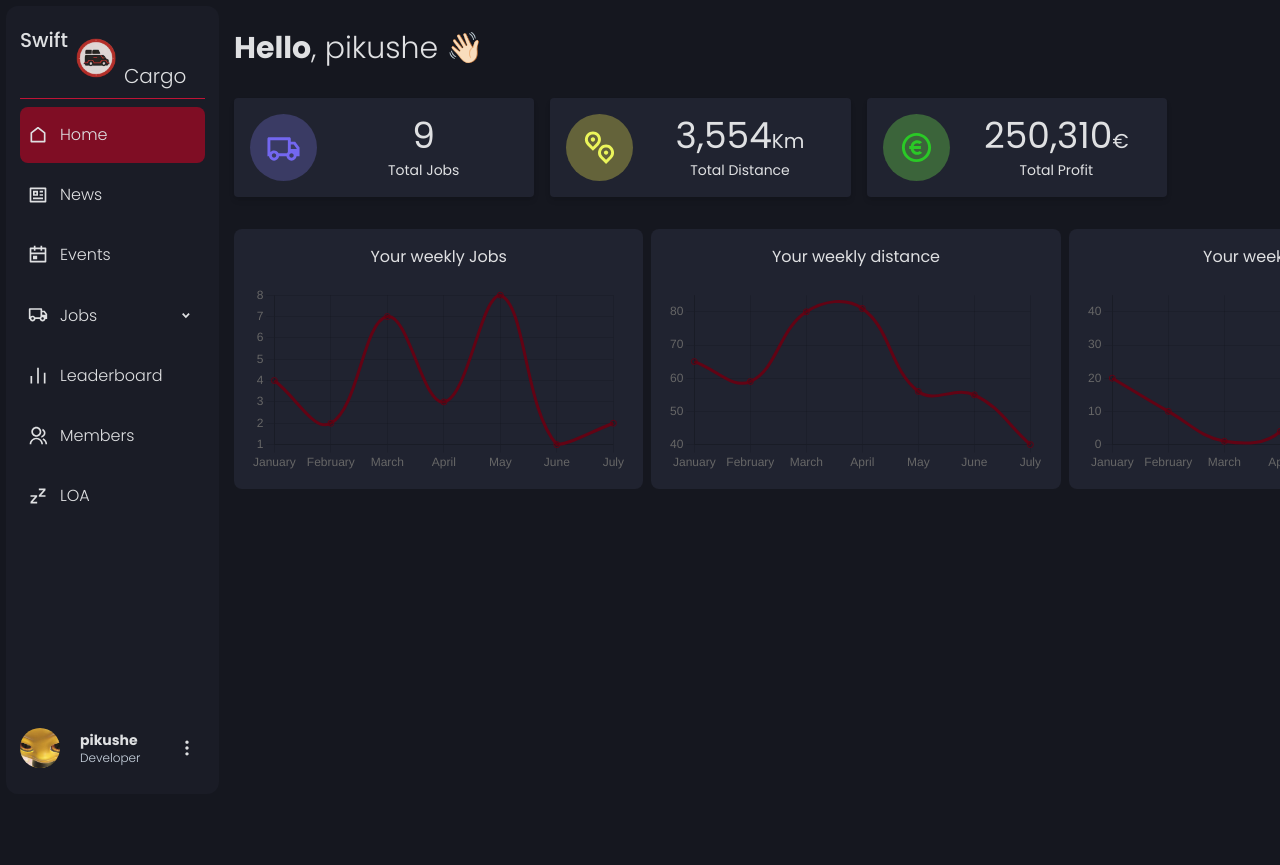
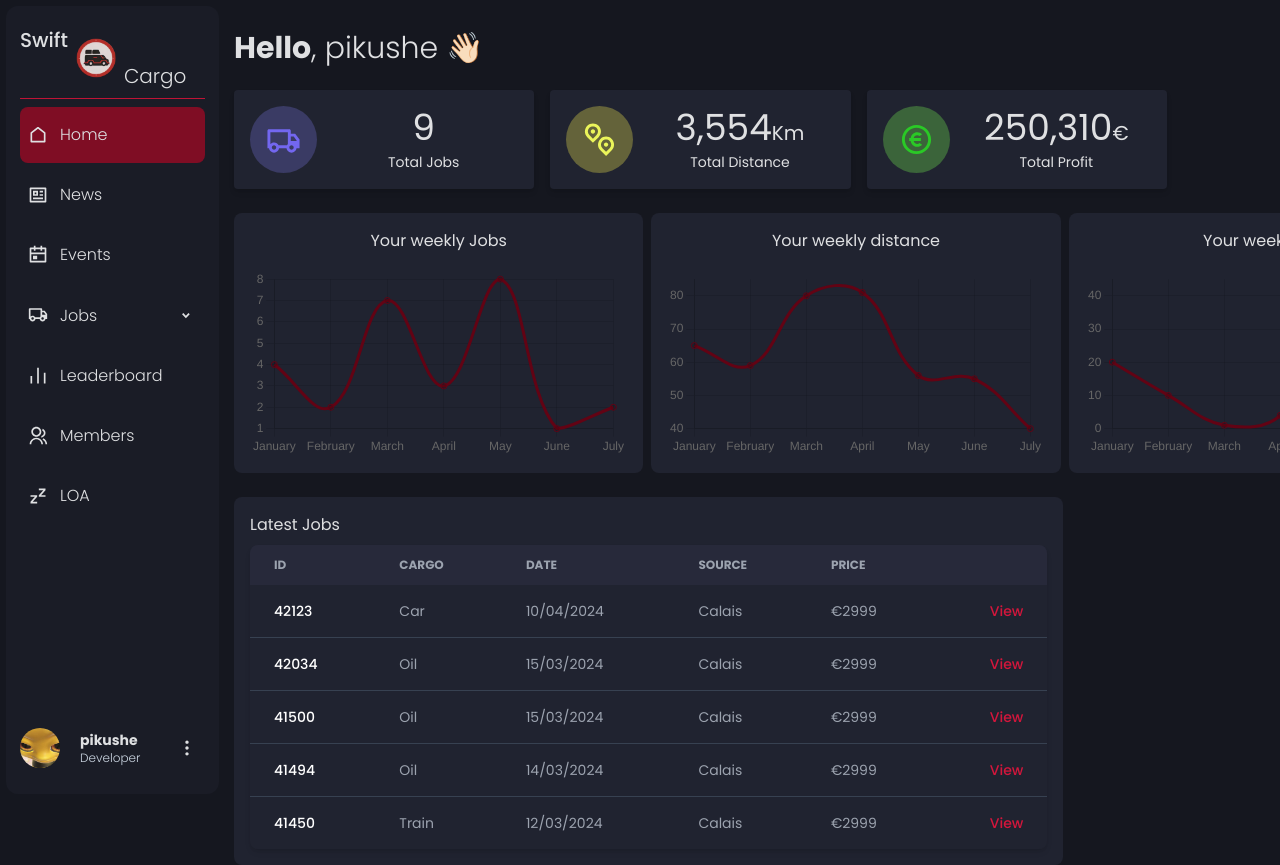
Before and after one commit to SwiftCargo/frontend, a Next.js app: page / in a window 1280 px wide. Shown: the top 865 px of the page. Before the commit the page ends 800 px from the top, so only its background shows below. Built offline with nearby package versions, Linux system fonts and the light colour scheme.

Commit message:
Home page 'Latest Jobs' added

```diff
--- a/src/app/page.tsx
+++ b/src/app/page.tsx
@@ -1,8 +1,8 @@
 "use client";
 
-import Card from "@/components/views/Home/Card";
+import InformationCard from "@/components/views/Home/InformationCard";
 import Chart from "@/components/views/Home/Chart";
-import { RiTruckLine, RiPinDistanceLine, RiMoneyEuroCircleLine } from '@remixicon/react';
+import { RiTruckLine, RiPinDistanceLine, RiMoneyEuroCircleLine, RiCheckLine } from '@remixicon/react';
 export default function Home() {
   const DistanceData = {
     labels: ['January', 'February', 'March', 'April', 'May', 'June', 'July'],
@@ -38,12 +38,12 @@ export default function Home() {
     ]
   };
   return (
-    <div className="flex flex-col gap-8 md:py-6 md:pr-6 w-full">
+    <div className="flex flex-col gap-6 justify-between md:py-6 md:pr-6 w-full">
       <div>
         <h1 className="text-3xl font-bold">Hello<span className="font-thin">, pikushe 👋🏻</span></h1>
       </div>
       <div className="flex flex-row gap-1 md:gap-4 w-full md:w-3/4">
-        <Card>
+        <InformationCard>
           <div className="p-4 bg-[#3a3b64] rounded-full">
             <RiTruckLine size={35} color="#7367f0" />
           </div>
@@ -51,8 +51,8 @@ export default function Home() {
             <h1 className="text-xl md:text-4xl">9</h1>
             <h4 className="text-xs md:text-sm">Total Jobs</h4>
           </div>
-        </Card>
-        <Card>
+        </InformationCard>
+        <InformationCard>
           <div className="p-4 bg-[#64633a] rounded-full">
             <RiPinDistanceLine size={35} color="#ebf55a" />
           </div>
@@ -60,8 +60,8 @@ export default function Home() {
             <h1 className="text-xl md:text-4xl">3,554<span className="text-xl">Km</span></h1>
             <h4 className="text-xs md:text-sm">Total Distance</h4>
           </div>
-        </Card>
-        <Card>
+        </InformationCard>
+        <InformationCard>
           <div className="p-4 bg-[#3b643a] rounded-full">
             <RiMoneyEuroCircleLine size={35} color="#2ac926" />
           </div>
@@ -69,7 +69,7 @@ export default function Home() {
             <h1 className="text-xl md:text-4xl">250,310<span className="text-xl">€</span></h1>
             <h4 className="text-xs md:text-sm">Total Profit</h4>
           </div>
-        </Card>
+        </InformationCard>
       </div>
       <div className="flex flex-col gap-2 sm:flex-row h-fit w-full md:justify-between">
         <div className="flex flex-col gap-4 w-full md:w-[540px] h-full bg-surface-700 p-4 rounded-lg items-center">
@@ -87,8 +87,139 @@ export default function Home() {
       </div>
 
       <div>
+        <div className="flex flex-col gap-2 bg-surface-700 w-full md:w-2/3 h-full rounded-lg p-4">
+          <h1 className="">Latest Jobs</h1>
+          <div className="relative overflow-x-auto shadow-md sm:rounded-lg">
+            <table className="w-full text-sm text-left rtl:text-right text-gray-400">
+              <thead className="text-xs text-gray-400 uppercase bg-surface-600 ">
+                <tr>
+                  <th scope="col" className="px-6 py-3">
+                    ID
+                  </th>
+                  <th scope="col" className="px-6 py-3">
+                    Cargo
+                  </th>
+                  <th scope="col" className="px-6 py-3">
+                    Date
+                  </th>
+                  <th scope="col" className="px-6 py-3">
+                    Source
+                  </th>
+                  <th scope="col" className="px-6 py-3">
+                    Price
+                  </th>
+                  <th scope="col" className="px-6 py-3">
+                    <span className="sr-only">View</span>
+                  </th>
+                </tr>
+              </thead>
+              <tbody>
+                <tr className=" border-b bg-surface-700 border-gray-700 hover:bg-surface-600">
+                  <th scope="row" className="px-6 py-4 font-medium whitespace-nowrap text-white">
+                    42123
+                  </th>
+                  <td className="px-6 py-4">
+                    Car
+                  </td>
+                  <td className="px-6 py-4">
+                    10/04/2024
+                  </td>
+                  <td className="px-6 py-4">
+                    Calais
+                  </td>
+                  <td className="px-6 py-4">
+                    €2999
+                  </td>
+                  <td className="px-6 py-4 text-right">
+                    <a href="#" className="font-medium text-primary-500 hover:underline">View</a>
+                  </td>
+                </tr>
+                <tr className=" border-b bg-surface-700 border-gray-700 hover:bg-surface-600">
+                  <th scope="row" className="px-6 py-4 font-medium whitespace-nowrap text-white">
+                    42034
+                  </th>
+                  <td className="px-6 py-4">
+                    Oil
+                  </td>
+                  <td className="px-6 py-4">
+                    15/03/2024
+                  </td>
+                  <td className="px-6 py-4">
+                    Calais
+                  </td>
+                  <td className="px-6 py-4">
+                    €2999
+                  </td>
+                  <td className="px-6 py-4 text-right">
+                    <a href="#" className="font-medium text-primary-500 hover:underline">View</a>
+                  </td>
+                </tr>
+                <tr className=" border-b border-gray-700 bg-surface-700 hover:bg-surface-600">
+                  <th scope="row" className="px-6 py-4 font-medium whitespace-nowrap text-white">
+                    41500
+                  </th>
+                  <td className="px-6 py-4">
+                    Oil
+                  </td>
+                  <td className="px-6 py-4">
+                    15/03/2024
+                  </td>
+                  <td className="px-6 py-4">
+                    Calais
+                  </td>
+                  <td className="px-6 py-4">
+                    €2999
+                  </td>
+                  <td className="px-6 py-4 text-right">
+                    <a href="#" className="font-medium text-primary-500 hover:underline">View</a>
+                  </td>
+                </tr>
+                <tr className=" border-b border-gray-700 bg-surface-700 hover:bg-surface-600">
+                  <th scope="row" className="px-6 py-4 font-medium whitespace-nowrap text-white">
+                    41494
+                  </th>
+                  <td className="px-6 py-4">
+                    Oil
+                  </td>
+                  <td className="px-6 py-4">
+                    14/03/2024
+                  </td>
+                  <td className="px-6 py-4">
+                    Calais
+                  </td>
+                  <td className="px-6 py-4">
+                    €2999
+                  </td>
+                  <td className="px-6 py-4 text-right">
+                    <a href="#" className="font-medium text-primary-500 hover:underline">View</a>
+                  </td>
+                </tr>
+                <tr className=" bg-surface-700 hover:bg-surface-600">
+                  <th scope="row" className="px-6 py-4 font-medium whitespace-nowrap text-white">
+                    41450
+                  </th>
+                  <td className="px-6 py-4">
+                    Train
+                  </td>
+                  <td className="px-6 py-4">
+                    12/03/2024
+                  </td>
+                  <td className="px-6 py-4">
+                    Calais
+                  </td>
+                  <td className="px-6 py-4">
+                    €2999
+                  </td>
+                  <td className="px-6 py-4 text-right">
+                    <a href="#" className="font-medium text-primary-500 hover:underline">View</a>
+                  </td>
+                </tr>
+              </tbody>
+            </table>
+          </div>
+        </div>
+      </div>
 
-      </div>
     </div>
   );
 }
--- a/src/components/views/Home/Card.tsx
+++ b/src/components/views/Home/InformationCard.tsx
@@ -1,4 +1,4 @@
-export default function Card({ children }: Readonly<{ children: React.ReactNode }>) {
+export default function InformationCard({ children }: Readonly<{ children: React.ReactNode }>) {
     return (
         <div className=" w-[350px] p-4 bg-surface-700 rounded shadow-md">
             <div className=" flex flex-col md:flex-row gap-1 md:gap-3 items-center">
```
